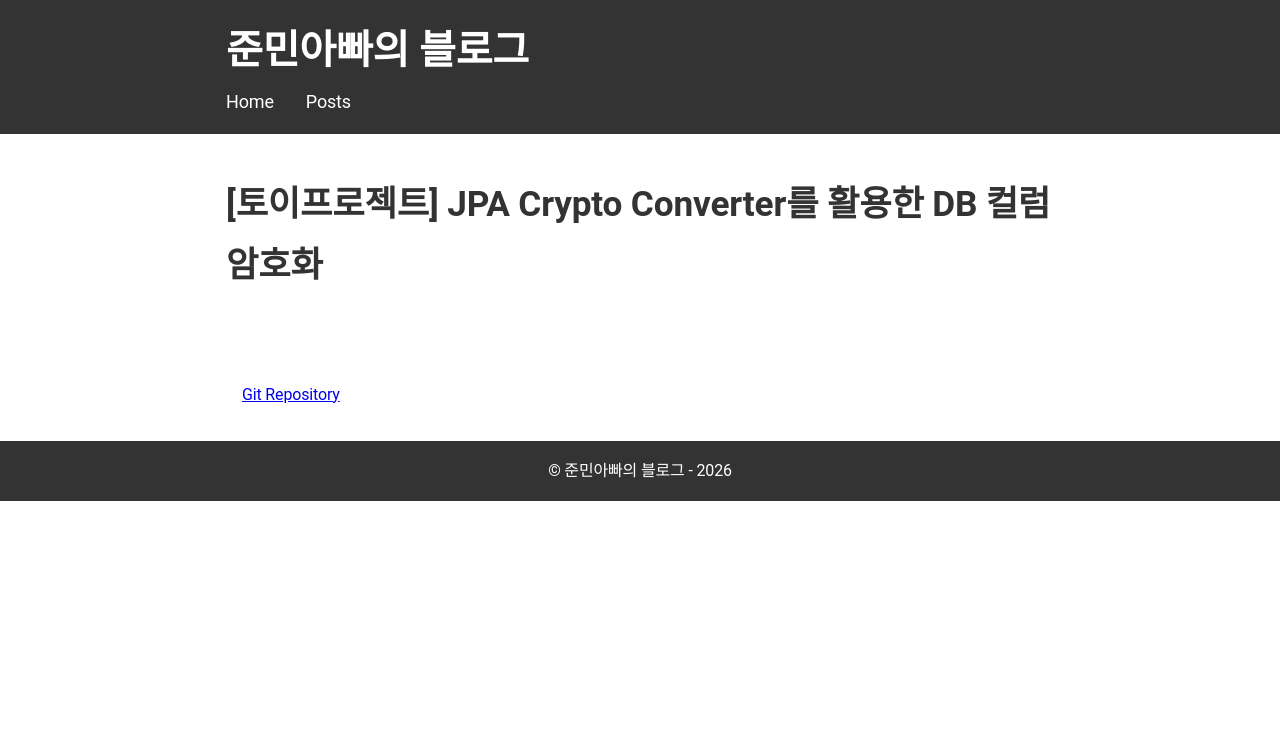
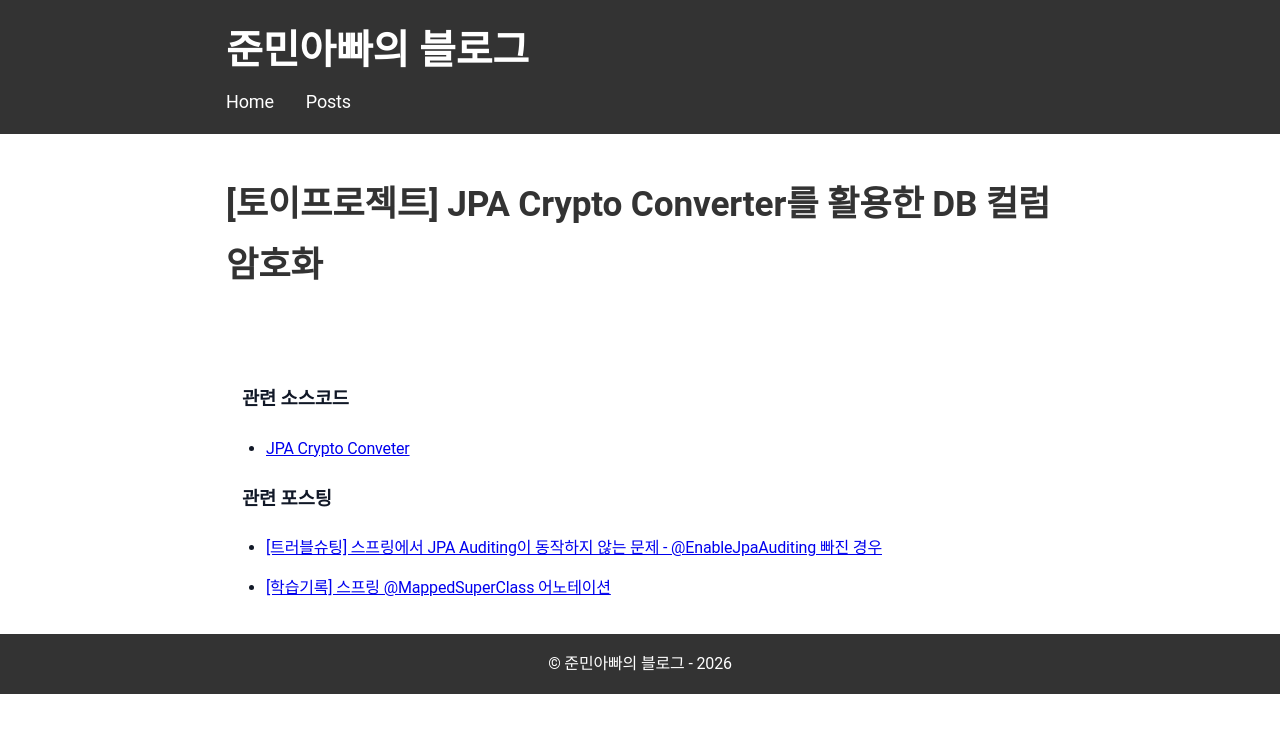
Before and after one commit to sanghoon-lee/sanghoon-lee.github.io, a Jekyll site: the page built from _posts/2026-01-24-JPACryptoConverter.md, in a window 1280 px wide. Shown: the top 733 px of the page. Built offline with Jekyll 4.4.1, drawn with Linux system fonts in a browser that asks for light colours; nearby versions of some CDN libraries; comment, search, counter and statistics services are not loaded.

Commit message:
JPA Crypto Converter 토이프로젝트 포스팅 추가

```diff
--- a/_posts/2026-01-24-JPACryptoConverter.md
+++ b/_posts/2026-01-24-JPACryptoConverter.md
@@ -5,4 +5,11 @@ date: 2026-01-24
 categories: 토이프로젝트
 ---
 
-[Git Repository](https://github.com/sanghoon-lee/jpa-crypto-converter)
+
+### 관련 소스코드
+* [JPA Crypto Conveter](https://github.com/sanghoon-lee/jpa-crypto-converter)
+
+### 관련 포스팅
+
+* [[트러블슈팅] 스프링에서 JPA Auditing이 동작하지 않는 문제 - @EnableJpaAuditing 빠진 경우](https://sanghoon-lee.github.io/2026/01/21/JPAAuditing/)
+* [[학습기록] 스프링 @MappedSuperClass 어노테이션](https://sanghoon-lee.github.io/2026/01/07/MappedSuperClass/)
```
